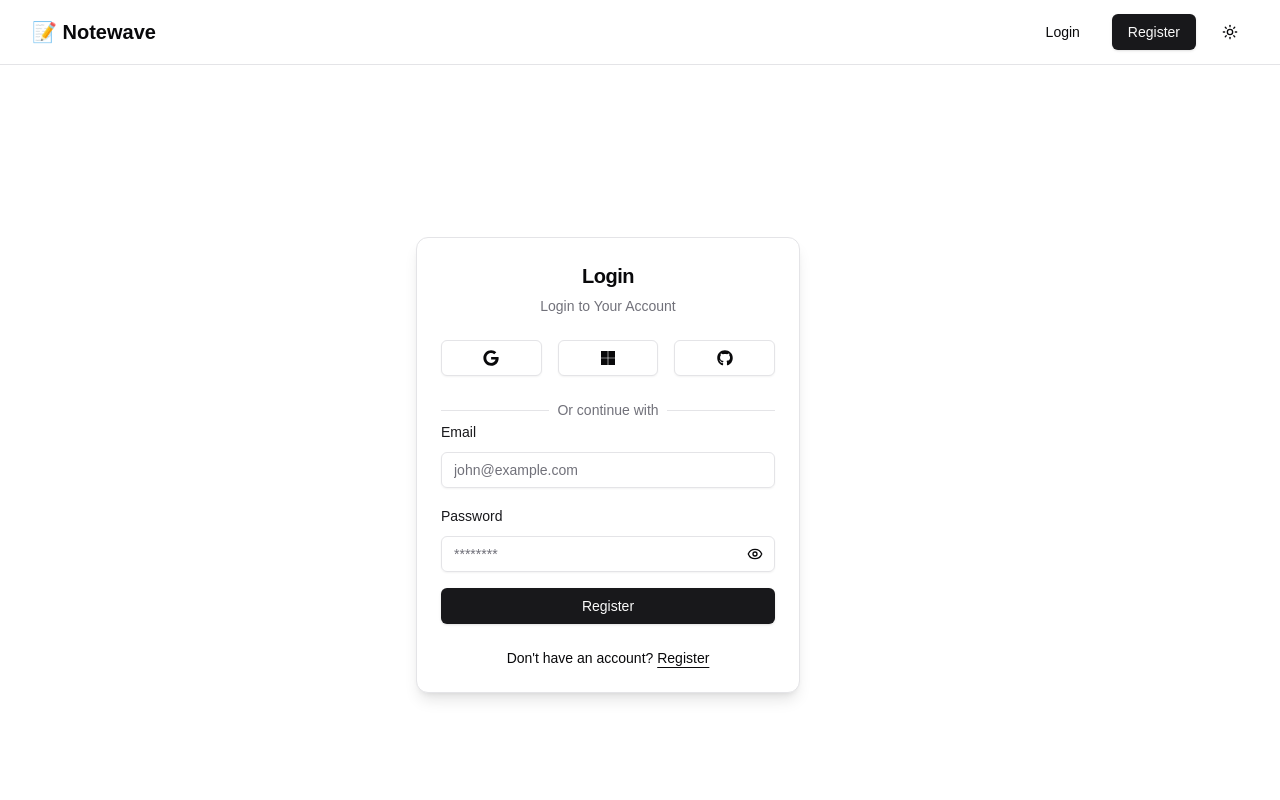
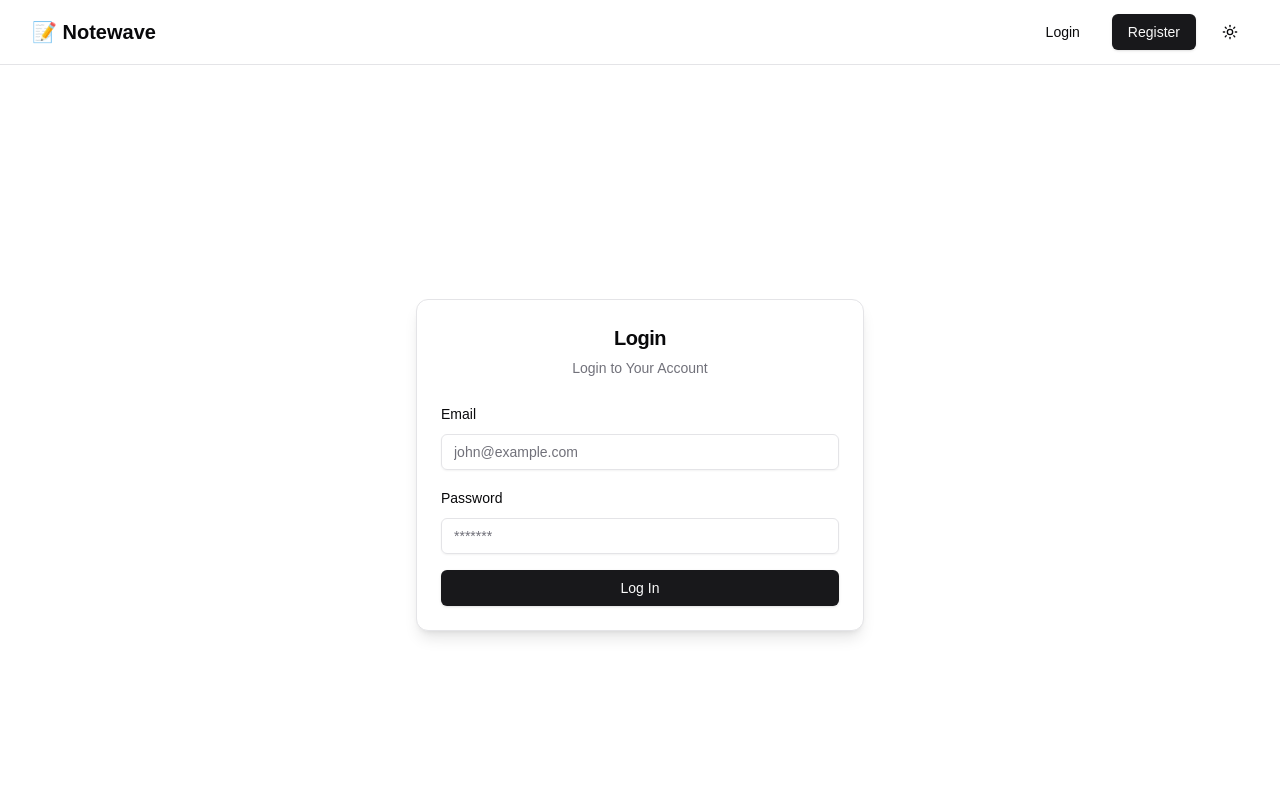
Before and after one commit to Babban33/notewave, a Next.js app: page /login in a window 1280 px wide. Shown: the top 800 px of the page. Built offline with nearby package versions, Linux system fonts and the light colour scheme.

Commit message:
initial correct login page

```diff
--- a/app/(auth-pages)/login/page.tsx
+++ b/app/(auth-pages)/login/page.tsx
@@ -1,179 +1,74 @@
-'use client'
-import { Card, CardContent, CardDescription, CardFooter, CardHeader, CardTitle } from "@/components/ui/card";
-import { useForm } from "react-hook-form";
-import * as z from "zod";
-import {zodResolver} from "@hookform/resolvers/zod";
-import { Form, FormControl, FormField, FormItem, FormLabel, FormMessage } from "@/components/ui/form";
-import { Input } from "@/components/ui/input";
-import { Button } from "@/components/ui/button";
-import { useState } from "react";
-import { EyeOff, Eye, CheckCircle2, AlertCircle, X } from "lucide-react";
-import { FaGoogle, FaMicrosoft, FaGithub } from 'react-icons/fa';
-import Link from "next/link";
-import { Alert, AlertDescription, AlertTitle } from "@/components/ui/alert";
-import {motion, AnimatePresence} from "framer-motion"
-import { login, signInWithGithub } from "@/app/actions";
+"use client"
+
+import { login } from "@/app/actions"
+import { Alert, AlertDescription } from "@/components/ui/alert"
+import { Button } from "@/components/ui/button"
+import { Card, CardContent, CardDescription, CardHeader, CardTitle } from "@/components/ui/card"
+import { Form, FormControl, FormField, FormItem, FormLabel, FormMessage } from "@/components/ui/form"
+import { Input } from "@/components/ui/input"
+import { zodResolver } from "@hookform/resolvers/zod"
+import { useState } from "react"
+import { useForm } from "react-hook-form"
+import { z } from "zod"
 
 const formSchema = z.object({
     email: z
       .string()
       .trim()
       .nonempty({ message: "Email is required." })
-        .email({ message: "Please enter a valid email address." })
-        .regex(
-        /^[^\s@]+@[^\s@]+\.[^\s@]{2,}$/,
-        { message: "Invalid email format. Please enter a valid email address." }
-    ),
+      .email({ message: "Please enter a valid email address." }),
     password: z
       .string()
       .min(8, { message: "Password must be at least 8 characters." })
-        .max(30, { message: "Password must not exceed 30 characters." })
-        .regex(/[A-Z]/, {
-            message: "Password must contain at least one uppercase letter.",
+      .max(30, { message: "Password must not exceed 30 characters." }),
 })
-        .regex(/[a-z]/, {
-            message: "Password must contain at least one lowercase letter.",
-        })
-        .regex(/[0-9]/, {
-            message: "Password must contain at least one number.",
-        })
-        .regex(/[@$!%*?&#]/, {
-            message: "Password must contain at least one special character.",
-        }),
-});
 
 export default function LoginPage(){
-    const [showPassword, setShowPassword] = useState(false)
-    const [registrationSuccess, setRegistrationSuccess] = useState(false)
-    const [registrationError, setRegistrationError] = useState<string | null>(null)
-    const [isLoading, setIsLoading] = useState(false);
-
+    const [error, setError] = useState<string | null>(null);
+    const [isLoading, setIsLoading] = useState(false)
     const form = useForm<z.infer<typeof formSchema>>({
-        resolver: zodResolver(formSchema),
+        resolver:zodResolver(formSchema),
         defaultValues: {
             email: "",
-            password: ""
+            password: "",
         }
     })
 
-    const onSubmit = async (values: z.infer<typeof formSchema>) => {
+    async function onSubmit(values: z.infer<typeof formSchema>){
+        setIsLoading(true);
+        setError(null);
         try {
-            setIsLoading(true);
-            const { email, password} = values;
-            console.log("Password: ",password, password.length);
-            const response = await login(email, password);
-            if(response.error){
-                setIsLoading(false);
-                setRegistrationError(response.error);
-                setRegistrationSuccess(false);
+            const result = await login(values.email, values.password)
+            if (result && result.error) {
+              setError(result.error)
             }
-            else if(response.success){
-                setIsLoading(false);
-                setRegistrationSuccess(true);
-                setRegistrationError(null);
-                form.reset();
+          // eslint-disable-next-line @typescript-eslint/no-unused-vars
+          } catch (error) {
+            setError("An unexpected error occurred. Please try again.")
+          } finally {
+            setIsLoading(false)
         }
-        } catch (error: unknown) {
-            if(error instanceof Error){
-                setRegistrationError(error.message || "An error occurred during registration. Please try again.");
-            }
-            else{
-                setRegistrationError("An unknown error occurred");
-            }
-            setRegistrationSuccess(false);
-        } finally {
-            setIsLoading(false);
-        }
-    };
-
-    const closeAlert = () => {
-        setRegistrationSuccess(false)
-        setRegistrationError(null)
     }
 
     return(
         <div className="flex items-center justify-center min-h-screen px-2 md:px-0">
             <div className="w-full max-w-md">
-                <AnimatePresence>
-                    {(registrationSuccess || registrationError) && (
-                        <motion.div
-                            initial={{ opacity: 0, y: -50 }}
-                            animate={{ opacity: 1, y: 0 }}
-                            exit={{ opacity: 0, y: -50 }}
-                            transition={{ duration: 0.3 }}
-                            className="fixed top-18 transform -translate-x-1/2 z-50 w-full max-w-sm"
-                        >
-                            <Alert
-                                className={`relative shadow-md ${
-                                registrationSuccess
-                                    ? ""
-                                    : "bg-destructive/15 dark:bg-destructive border-destructive/50 dark:border-destructive"
-                                }`}
-                            >
-                                <Button className="absolute right-2 top-2" variant="ghost" size="icon" onClick={closeAlert}>
-                                    <X className="h-4 w-4" />
-                                </Button>
-                                {registrationSuccess ? (
-                                    <CheckCircle2 className="h-5 w-5" />
-                                    ) : (
-                                    <AlertCircle className="h-5 w-5 text-destructive dark:text-destructive-foreground" />
-                                )}
-                                <AlertTitle
-                                    className={`text-lg font-semibold ${
-                                        registrationSuccess
-                                        ? ""
-                                        : "text-destructive dark:text-destructive-foreground"
-                                    }`}
-                                >
-                                    {registrationSuccess ? "Registration Successful!" : "Registration Error"}
-                                </AlertTitle>
-                                <AlertDescription
-                                    className={`mt-1 text-sm ${
-                                        registrationSuccess
-                                        ? ""
-                                        : "text-destructive dark:text-destructive-foreground"
-                                    }`}
-                                >
-                                    {registrationSuccess
-                                    ? "A confirmation email has been sent. Please check your inbox to complete your registration."
-                                    : registrationError}
-                                </AlertDescription>
-                            </Alert>
-                        </motion.div>
-                    )}
-                </AnimatePresence>
-                <Card className="w-full max-w-sm shadow-lg">
+                <Card className="w-full max-w-md shadow-lg">
                     <CardHeader className="text-center">
                         <CardTitle className="text-xl font-semibold">Login</CardTitle>
                         <CardDescription>Login to Your Account</CardDescription>
                     </CardHeader>
                     <CardContent>
-                        <div className="mb-6 gap-4 grid grid-cols-3">
-                            <Button variant="outline">
-                                <FaGoogle/>
-                            </Button>
-                            <Button variant="outline">
-                                <FaMicrosoft/>
-                            </Button>
-                            <Button variant="outline" onClick={signInWithGithub}>
-                                <FaGithub/>
-                            </Button>
-                        </div>
-                        <div className="relative text-center text-sm after:absolute after:inset-0 after:top-1/2 after:z-0 after:flex after:items-center after:border-t after:border-border">
-                            <span className="relative z-10 bg-background px-2 text-muted-foreground">
-                            Or continue with
-                            </span>
-                        </div>
                         <Form {...form}>
                             <form onSubmit={form.handleSubmit(onSubmit)} className="space-y-4">
                                 <FormField
                                     control={form.control}
                                     name="email"
-                                    render={({ field }) => (
+                                    render={({field}) =>(
                                         <FormItem>
-                                            <FormLabel className="text-primary">Email</FormLabel>
+                                            <FormLabel>Email</FormLabel>
                                             <FormControl>
-                                                <Input type="email" placeholder="john@example.com" {...field} autoComplete="email"/>
+                                                <Input placeholder="john@example.com" {...field} autoComplete="email"/>
                                             </FormControl>
                                             <FormMessage/>
                                         </FormItem>
@@ -182,48 +77,32 @@ export default function LoginPage(){
                                 <FormField
                                     control={form.control}
                                     name="password"
-                                    render={({ field }) => (
+                                    render={({field})=>(
                                         <FormItem>
-                                            <FormLabel className="text-primary">Password</FormLabel>
+                                            <FormLabel>Password</FormLabel>
                                             <FormControl>
-                                                <div className="relative">
                                                 <Input
-                                                        type={showPassword ? "text" : "password"}
-                                                        placeholder="********"
+                                                    type="password"
+                                                    placeholder="*******"
                                                     {...field}
-                                                        autoComplete="new-password"
+                                                    autoComplete="current-password"
                                                 />
-                                                    <Button
-                                                        type="button"
-                                                        variant="ghost"
-                                                        size="sm"
-                                                        className="absolute right-0 top-0 h-full px-3 py-2 hover:bg-transparent"
-                                                        onClick={() => setShowPassword(!showPassword)}
-                                                    >
-                                                        {showPassword ? (
-                                                            <EyeOff className="h-4 w-4" />
-                                                        ) : (
-                                                            <Eye className="h-4 w-4" />
-                                                        )}
-                                                    </Button>
-                                                </div>
                                             </FormControl>
-                                            <FormMessage />
+                                            <FormMessage/>
                                         </FormItem>
                                     )}
                                 />
-                                <Button type="submit" className="w-full">{isLoading ? "Registering...": "Register"}</Button>
+                                <Button className="w-full" type="submit" disabled={isLoading}>
+                                    {isLoading ? "Logging In...": "Log In"}
+                                </Button>
                             </form>
                         </Form>
                     </CardContent>
-                    <CardFooter className="justify-center">
-                        <div className="text-center text-sm">
-                            Don&apos;t have an account?{" "}
-                            <Link href="/register" className="underline underline-offset-4">
-                                Register
-                            </Link>
-                        </div>
-                    </CardFooter>
+                    {error && (
+                        <Alert variant="destructive" className="mt-4">
+                            <AlertDescription>{error}</AlertDescription>
+                        </Alert>
+                    )}
                 </Card>
             </div>
         </div>
```
Lines whose indentation alone changed are shown as unchanged.
